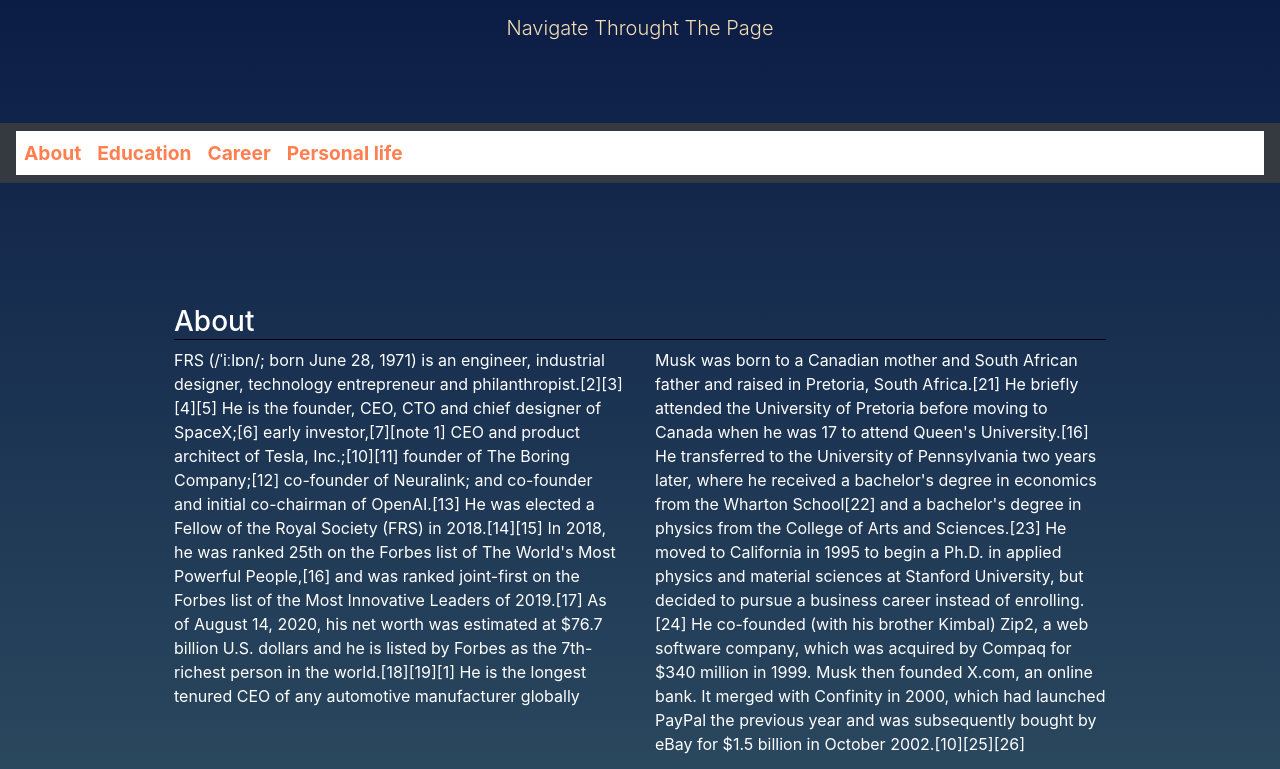
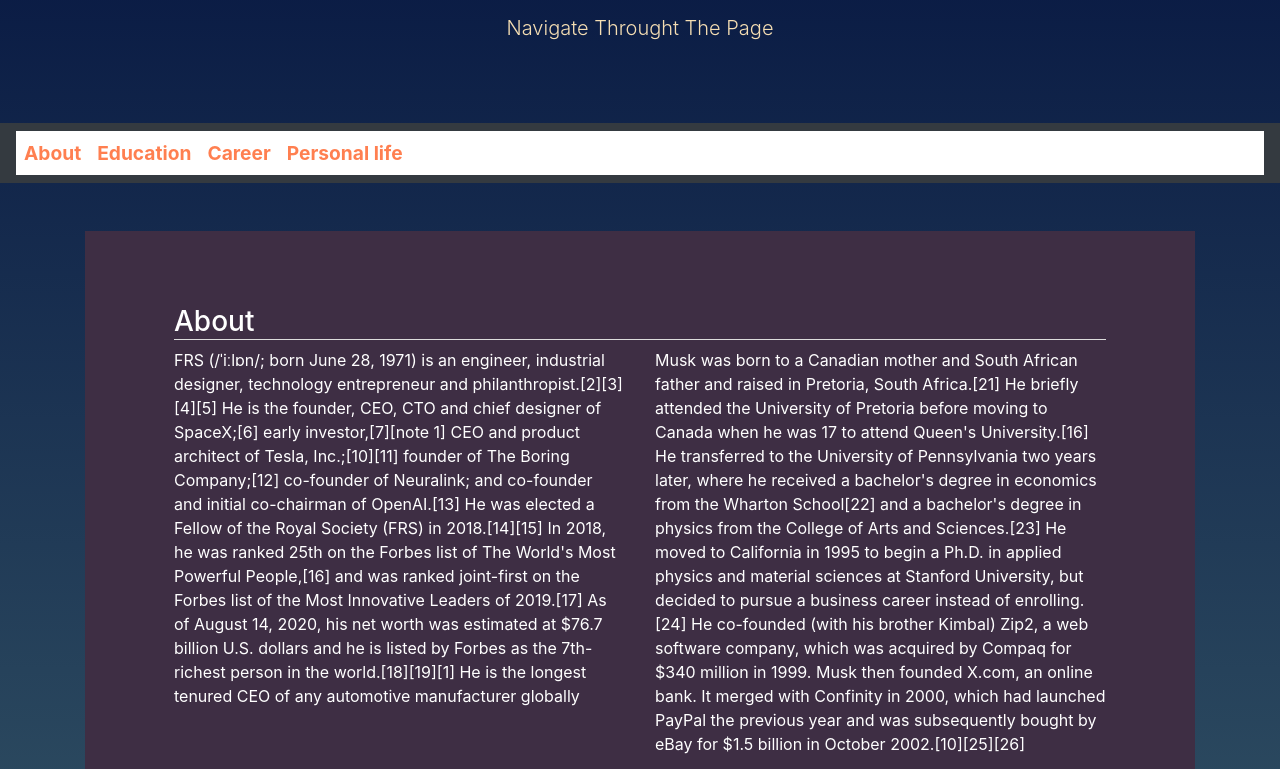
Before and after one commit to mina20088/landing-page, a plain HTML site: page index.html in a window 1280 px wide. Shown: the part 280-1049 px from the top of the page. Drawn offline with nearby package versions, Linux system fonts and the light colour scheme.

Commit message:
added the intersactionobserver for the sections while scroll

```diff
--- a/css/styles.css
+++ b/css/styles.css
@@ -16,16 +16,21 @@ body{
     font-size: 2rem;
 }
 .changeContentColor{
-    background: black;
+    background-color: #3E2E44;
     color: white;
 }
+.changeContentColor1{
+    background: none;
+    color: white;
+}
+
 .sticky{
     position: sticky;
     top:1px;
     z-index: 1;
 }
 .aboutHeader{
-    border-bottom: 1px solid black;
+    border-bottom: 1px solid gainsboro;
     color: white;
 }
 .navsticky{
@@ -40,7 +45,14 @@ section {
 p{
     color: white;
 }
-
+#viewPort{
+    width: 100%;
+    position: fixed; bottom: 200px;
+    font-size: 16pt;
+    /*border-bottom: dashed 2px currentColor;*/
+    text-shadow: 0 0 10px black;
+    color: white;
+}
 @media  (min-width: 576px) {
     body{
         overflow-x: hidden;
--- a/index.html
+++ b/index.html
@@ -56,12 +56,15 @@
     </div>
   </div>
 </header>
+<nav class="navbar navbar-expand-lg badge-danger bg-dark" id="NavCol">
+
+</nav>
 <main>
-  <nav class="navbar navbar-expand-lg badge-danger bg-dark" id="NavCol"></nav>
   <div class="container">
     <div class="row">
       <div class="col-sm-12 col-md-12 col-lg-12">
-        <section id="About" class="">
+        <div id="viewPort"></div>
+        <section id="About">
           <div class="container">
             <div class="row">
               <div class="col-sm-12">
@@ -86,7 +89,7 @@
             </div>
           </div>
         </section>
-        <section id="Education" class="">
+        <section id="Education" >
           <div class="container">
             <div class="row">
               <div class="col-sm-12">
@@ -109,7 +112,7 @@
             </div>
           </div>
         </section>
-        <section id="Career" class="">
+        <section id="Career">
           <div class="container">
             <div class="row">
               <div class="col-sm-12">
@@ -130,7 +133,7 @@
             </div>
           </div>
         </section>
-        <section id="personal"class="">
+        <section id="personal">
           <div class="container">
             <div class="row">
               <div class="col-sm-12">
--- a/js/app.js
+++ b/js/app.js
@@ -52,24 +52,8 @@ function addlinks(){
     }
 }
 addlinks();
-
-/* Event listener*/
-
-
-facebook.addEventListener('mouseover',()=> {
-     facebook.classList.toggle('animate__shakeX');
-});
-twitter.addEventListener('mouseover',()=>{
-     twitter.classList.toggle('animate__shakeX');
-})
-instgram.addEventListener('mouseover',()=>{
-      instgram.classList.toggle('animate__shakeX');
-});
-// navButton.addEventListener('click',()=>{
-//     mainnav.classList.toggle('navshowhide')
-// })
-
 /*addfunction for scrolling over the content of the page and highlight the active section and nav items*/
+function clickScroll(){
     let x = document.querySelectorAll('.Navigation li a')
 
     x.forEach(element=>{
@@ -123,4 +107,22 @@ x.forEach(element=>{
         })
     })
 
+}
+clickScroll()
+
+/* Event listener*/
+
+
+facebook.addEventListener('mouseover',()=> {
+     facebook.classList.toggle('animate__shakeX');
+});
+twitter.addEventListener('mouseover',()=>{
+     twitter.classList.toggle('animate__shakeX');
+})
+instgram.addEventListener('mouseover',()=>{
+      instgram.classList.toggle('animate__shakeX');
+});
+
+
+
 console.log(performance.now());
--- /dev/null
+++ b/js/index.js
@@ -0,0 +1,53 @@
+const section = document.querySelectorAll('section');
+const navItens = document.querySelectorAll('#navigation')
+const options = {
+
+    root: document.querySelector('#viewPort'),
+    rootMargin:'-48px 0px 0px 0',
+    thresholds:0.4
+
+};
+
+const observer = new IntersectionObserver((entries,observer)=>{
+    entries.forEach(entry=>{
+        entry.target.style.scrollBehavior = 'smooth'
+        if(entry.isIntersecting) {
+            if(entry.target.id == 'About'){
+                entry.target.classList.add('changeContentColor');
+                document.querySelector('#Education').classList.remove('changeContentColor')
+                document.querySelector('#Career').classList.remove('changeContentColor')
+                document.querySelector('#personal').classList.remove('changeContentColor')
+            }else if(entry.target.id == 'Education'){
+                document.querySelector('#About').classList.remove('changeContentColor')
+                entry.target.classList.add('changeContentColor');
+                document.querySelector('#Career').classList.remove('changeContentColor')
+                document.querySelector('#personal').classList.remove('changeContentColor')
+            }else if(entry.target.id == 'Career'){
+                document.querySelector('#About').classList.remove('changeContentColor')
+                document.querySelector('#Education').classList.remove('changeContentColor')
+                entry.target.classList.add('changeContentColor');
+                document.querySelector('#personal').classList.remove('changeContentColor')
+
+            }else if(entry.target.id == 'personal'){
+                document.querySelector('#About').classList.remove('changeContentColor')
+                document.querySelector('#Education').classList.remove('changeContentColor')
+                document.querySelector('#Career').classList.remove('changeContentColor')
+                entry.target.classList.add('changeContentColor');
+            }else{
+                entry.target.classList.remove('changeContentColor');
+            }
+            observer.unobserve(entry.target)
+            console.log(observer.thresholds)
+        }
+
+    },options)
+})
+
+section.forEach(item=>{
+    window.addEventListener('scroll',function (event){
+        // event.preventDefault()
+        observer.observe(item)
+    })
+})
+
+console.log(navItens)
```
Lines whose indentation alone changed are shown as unchanged.
